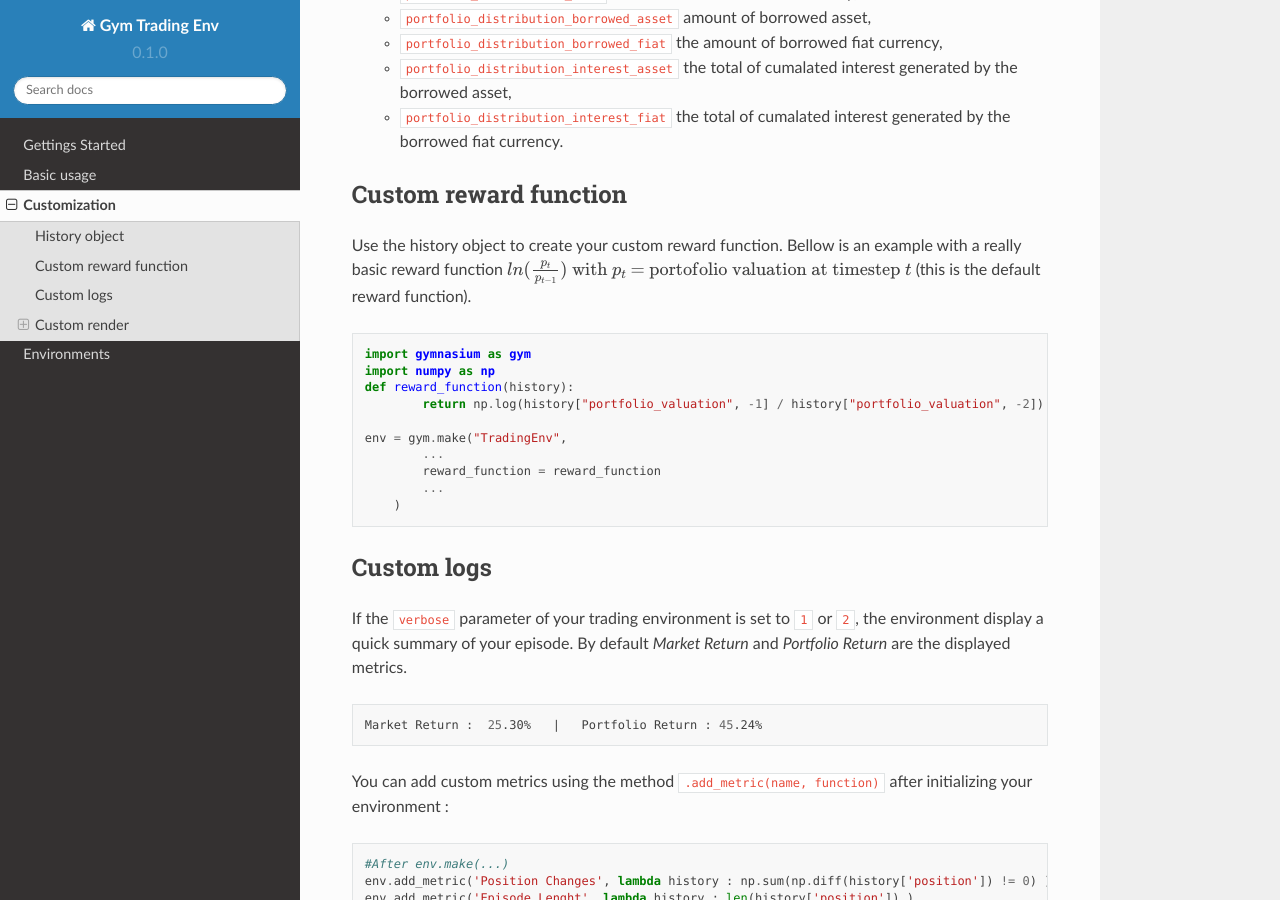
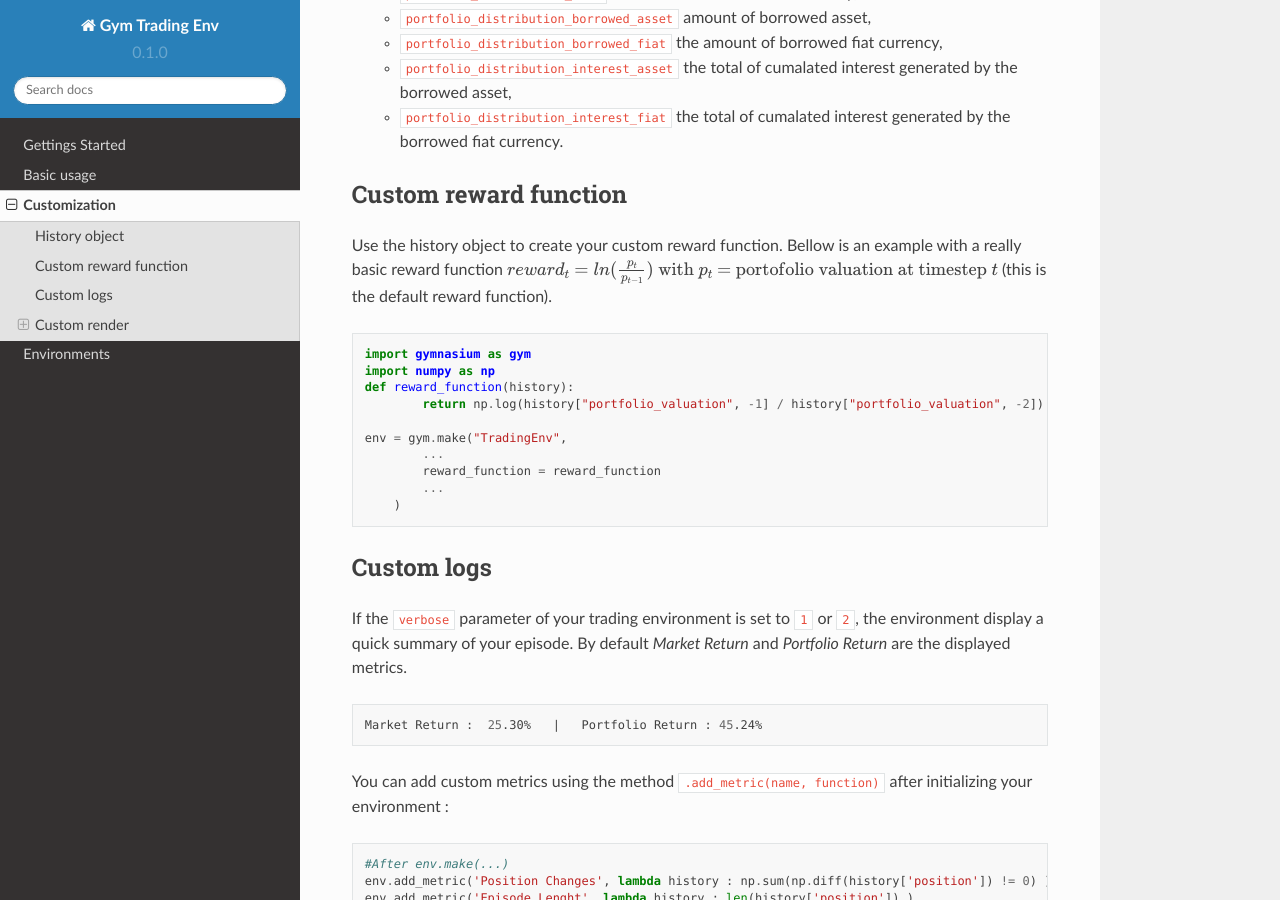
Before and after one commit to ClementPerroud/Gym-Trading-Env, a Sphinx documentation site: the page built from docs/source/advanced_usage.rst, in a window 1280 px wide and 900 px high, scrolled down 751 px. Built offline with Sphinx 7.4.7 and the Read the Docs theme 2.0.0, drawn with Linux system fonts in a browser that asks for light colours.

Commit message:
Update advanced_usage.rst

```diff
--- a/docs/source/advanced_usage.rst
+++ b/docs/source/advanced_usage.rst
@@ -31,7 +31,7 @@
 Custom reward function
 -------------------
 
-Use the history object to create your custom reward function. Bellow is an example with a really basic reward function :math:`ln(\frac{p_{t}}{p_{t-1}})\text{ with }p_{t}\text{ = portofolio valuation at timestep }t` (this is the default reward function).
+Use the history object to create your custom reward function. Bellow is an example with a really basic reward function :math:`reward_{t} = ln(\frac{p_{t}}{p_{t-1}})\text{ with }p_{t}\text{ = portofolio valuation at timestep }t` (this is the default reward function).
 
 .. code-block:: python
 
```
